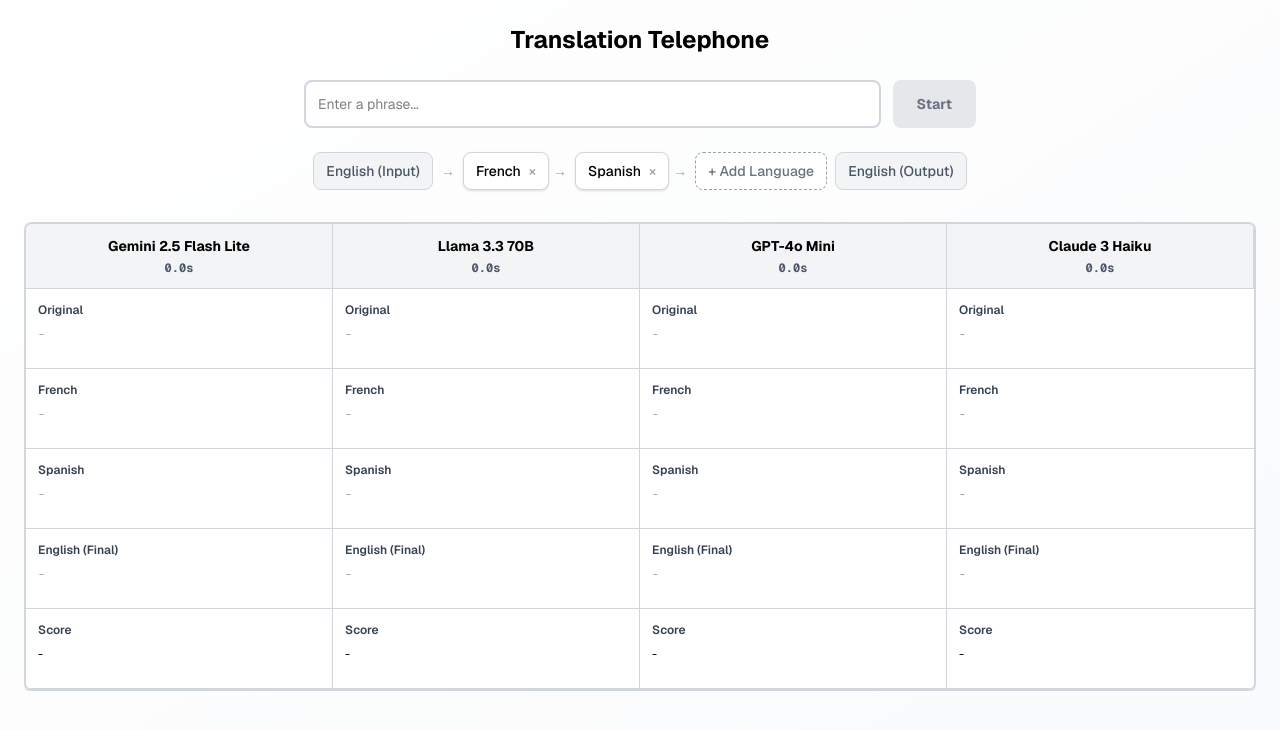
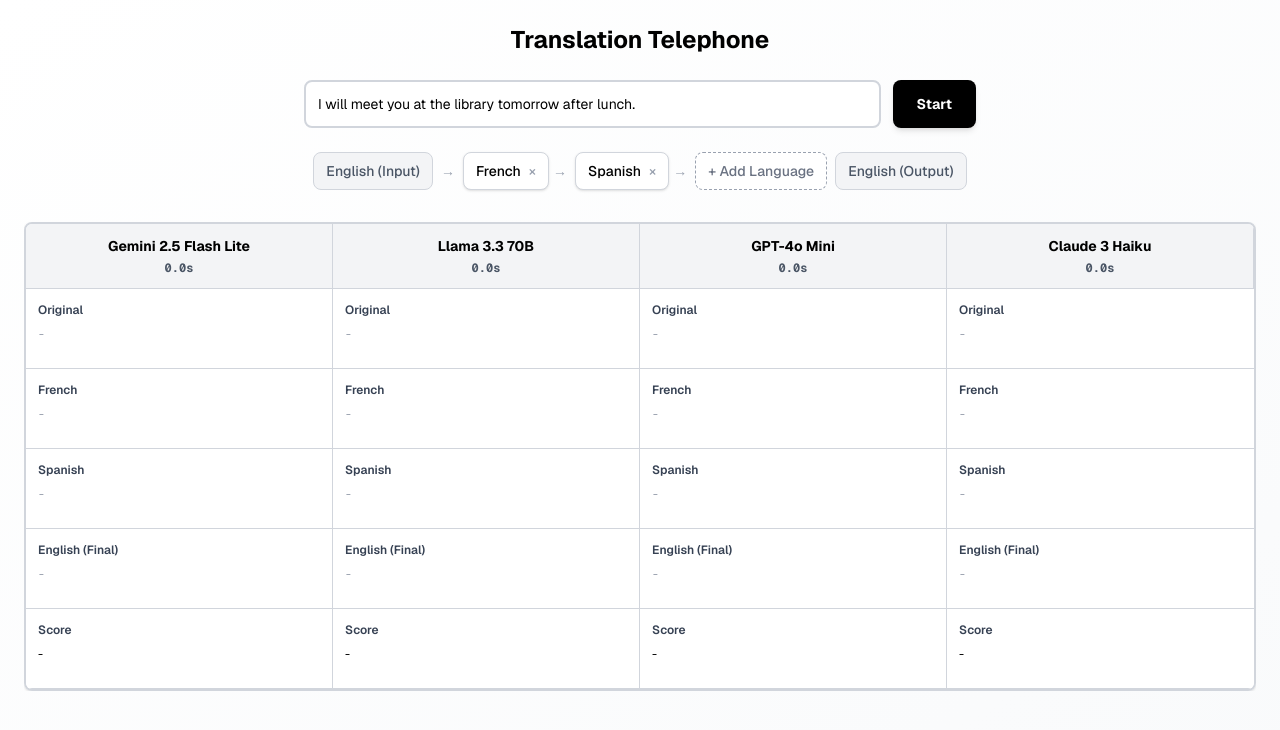
Before and after one commit to khalatevarun/telephone-pg, a Next.js app: page / in a window 1280 px wide. Shown: the top 730 px of the page. Built offline with nearby package versions, Linux system fonts and the light colour scheme.

Commit message:
prefill input for demo

```diff
--- a/src/app/page.tsx
+++ b/src/app/page.tsx
@@ -52,7 +52,7 @@
 };
 
 export default function Home() {
-  const [input, setInput] = useState('');
+  const [input, setInput] = useState('I will meet you at the library tomorrow after lunch.');
   const [isGameRunning, setIsGameRunning] = useState(false);
   const [streamStates, setStreamStates] = useState<Record<string, ModelStreamState>>({});
   const [winners, setWinners] = useState<{ modelName: string; similarity?: { semantic: number; literal: number; combined: number }; duration: number }[]>([]);
```
